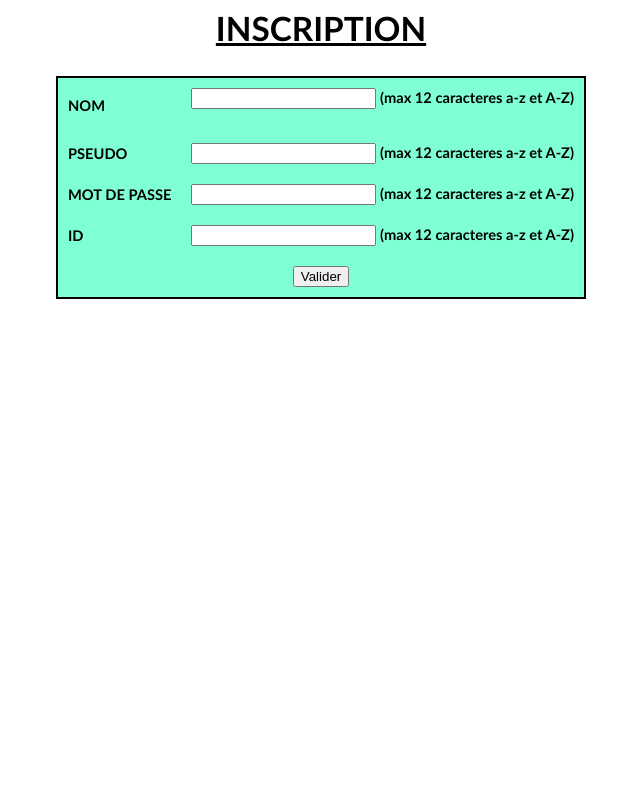
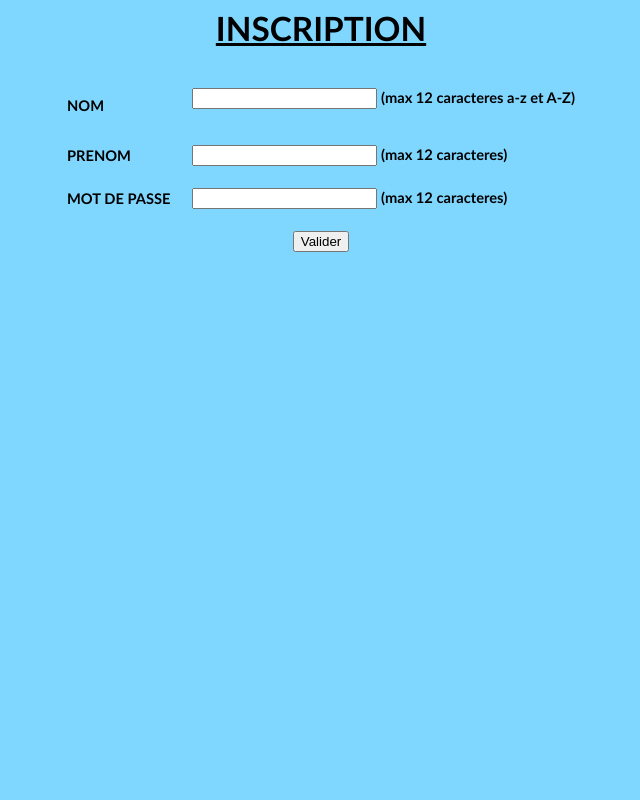
Before and after one commit to Colbert1/TpNote, a PHP site: page /registrer.php in a window 1280 px wide. Shown: the whole page, without its empty margins (319-959 px from the left). Run offline with PHP 8.4, Linux system fonts and the light colour scheme.

Commit message:
modif css

```diff
--- a/entreenote.php
+++ b/entreenote.php
@@ -11,7 +11,8 @@ if (isset($_POST['Eleve'])) {
     $sql_RecupID->closeCursor();
 
     try {
-    $sql = $conn->query("INSERT INTO `Note` (`Id_Prof`, `Id_Eleve`, `Note`) VALUES ($_SESSION[Id_Prof],$Id_Eleve,$eNote )");
+        echo "INSERT INTO `Note` (`Id_Prof`, `Id_Eleve`, `Note`) VALUES (".$_SESSION['Id_Prof'].",".$Id_Eleve.",".$eNote." )";
+    $sql = $conn->query("INSERT INTO `Note` (`Id_Prof`, `Id_Eleve`, `Note`) VALUES (".$_SESSION['Id_Prof'].",".$Id_Eleve.",".$eNote." )");
     }catch(exception $e){
         $e->getMessage();
     }
--- a/login.css
+++ b/login.css
@@ -2,7 +2,7 @@
 body {
     padding-top: 300px;
     padding-left: 720px;
-    background-color: aquamarine;
+    background-color: rgb(127, 214, 255);
 }
 
 .login-form {
--- a/registrer.css
+++ b/registrer.css
@@ -1,9 +1,11 @@
+body{
+  background-color: rgb(127, 214, 255);
+}
 h2 {
   font-family: Calibri;
   font-size: 25pt;
   font-style: normal;
   font-weight: bold;
-  background-color: rgb(255, 255, 255);
   text-align: center;
   text-decoration: underline
 }
@@ -14,7 +16,5 @@ table {
   font-size: 11pt;
   font-style: normal;
   font-weight: bold;
-  background-color: aquamarine;
-  border-collapse: collapse;
-  border: 2px solid rgb(0, 0, 0)
+  background-color: rgb(127, 214, 255);
 }
--- a/registrer.php
+++ b/registrer.php
@@ -27,10 +27,10 @@
 
         <!----- Pseudo ---------------------------------------------------------->
         <tr>
-            <td>PSEUDO</td>
+            <td>PRENOM</td>
             <td>
-                <input type="text" name="Pseudo" maxlength="12" />
-                (max 12 caracteres a-z et A-Z)
+                <input type="text" name="Name" maxlength="12" />
+                (max 12 caracteres)
             </td>
         </tr>
 
@@ -39,19 +39,9 @@
         <td>MOT DE PASSE</td>
         <td>
             <input type="password" name="password" maxlength="12" />
-            (max 12 caracteres a-z et A-Z)
+            (max 12 caracteres)
         </td>
         </tr>
-
-        <!---- ID ------------------------------------------------------->
-
-        <td>ID</td>
-        <td>
-            <input type="id" name="id" maxlength="12" />
-            (max 12 caracteres a-z et A-Z)
-        </td>
-        </tr>
-
         <!----- Submit et Reset ------------------------------------------------->
         <tr>
             <td colspan="2" align="center">
```
